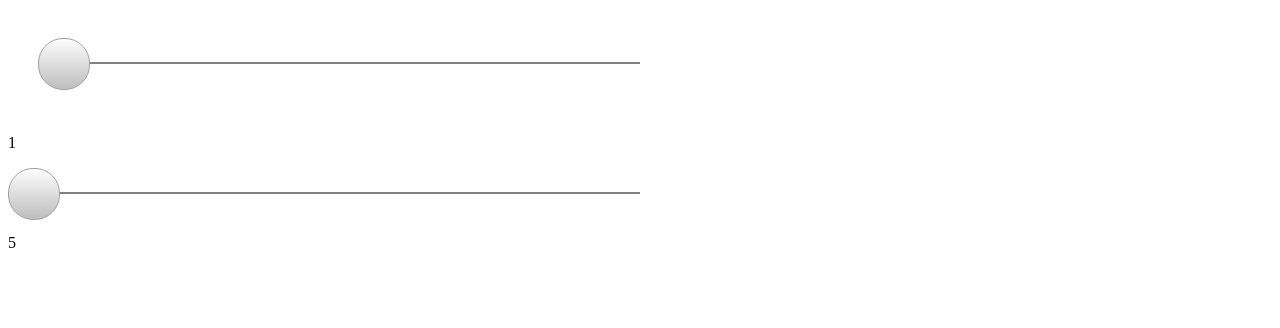
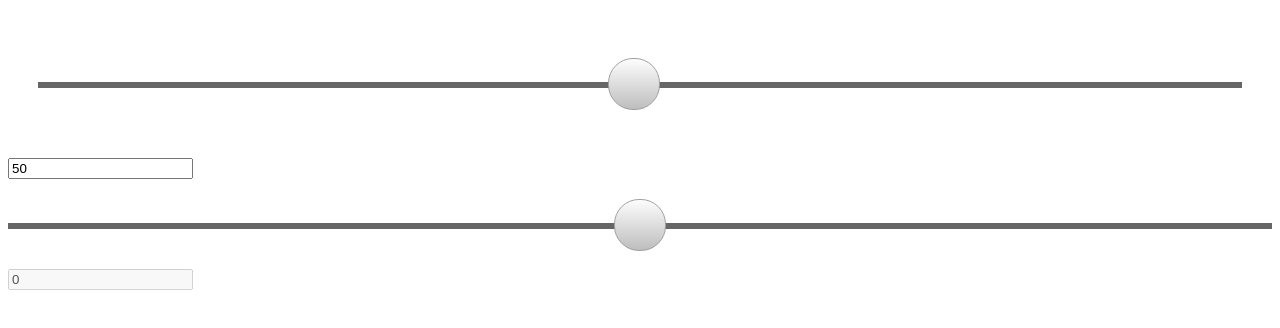
Before and after one commit to ubilabs/mobile-range-slider, a plain HTML site: page index.html in a window 1280 px wide. Drawn offline with Linux system fonts and the light colour scheme.

Commit message:
Code clean up.

```diff
--- a/MobileRangeSlider.css
+++ /dev/null
@@ -1,55 +0,0 @@
-/*
-  * This is a total rewrite of this plugin, done by Ubilabs GmbH
-  *
- * Find more about this template by visiting
- * http://miniapps.co.uk/
- *
- * Copyright (c) 2010 Alex Gibson, http://miniapps.co.uk/
- * Released under MIT license
- *
- */
-
-.slider {
-	position: relative;
-	margin: 0;
-	padding: 0;
-	width: 50%;
-	height: 50px;
-	-webkit-user-select: none;
-	-webkit-tap-highlight-color: rgba(0,0,0,0);
-	-webkit-text-size-adjust: none;
-	-webkit-touch-callout: none;
-}
-
-.track {
-	position: absolute;
-	top: 24px;
-	left: 0;
-	margin: 0;
-	padding: 0;
-	width: 100%;
-	height: 2px;
-	background-color: gray;
-	z-index: -1;
-}
-
-.knob {
-	position: absolute;
-	margin: 0;
-	padding: 0;
-	height: 50px;
-	width: 50px;
-	background-color: black;
-	-webkit-border-radius: 25px;
-	-moz-border-radius: 25px;
-	border-radius: 25px;
-	background: rgb(253,253,253);
-	background: -moz-linear-gradient(top, rgb(253,253,253), rgb(190,190,190));
-	background: -webkit-gradient(linear, left top, left bottom, from(rgb(253,253,253)), to(rgb(190,190,190)));
-	background: -webkit-linear-gradient(top, rgb(253,253,253), rgb(190,190,190));
-	background: -ms-linear-gradient(top, rgb(253,253,253), rgb(190,190,190));
-	background: -o-linear-gradient(top, rgb(253,253,253), rgb(190,190,190));
-	background: linear-gradient(top, rgb(253,253,253), rgb(190,190,190));
-	border: 1px solid rgb(160,160,160);
-	cursor: pointer;
-}
--- a/index.html
+++ b/index.html
@@ -2,78 +2,55 @@
 <html lang="en">
 <head>
 <meta charset="UTF-8" />
-<title>MobileRangeSlider - Touch slider for Webkit / Mobile Safari</title>
-
-<!-- Mobile Viewport -->
+  <title>Mobile Range Slider - A Touch Slider for Webkit / Mobile Safari</title>
   <meta name="viewport" content="width=device-width, initial-scale=1.0, maximum-scale=1.0, user-scalable=no" />
-
-<!-- iOS Full Screen -->
-<meta name="apple-mobile-web-app-capable" content="yes" />
-
-<!-- iOS Status Bar Style (default, black, black-translucent) -->
-<meta name="apple-mobile-web-app-status-bar-style" content="default" />
-
-<!-- CSS Styles -->
-<link rel="stylesheet" href="MobileRangeSlider.css" />
-
-<!-- Main JS -->
-<script type="text/javascript" src="MobileRangeSlider.js"></script>
-
+  <link rel="stylesheet" href="mobile-range-slider.css" />
 </head>
 <body>
 
-<div style="padding:30px">
-
+  <div style="padding: 30px">
     <div id="slider1" class="slider">
-
       <div class="track"></div>
       <div class="knob" role="slider"></div>
-
     </div>
   </div>
 
-<p><span id="slider1-output">0</span></p>
+  <input type="text" id="output1" />
 
   <div id="slider2" class="slider">
-
     <div class="track"></div>
     <div class="knob" role="slider"></div>
-
   </div>
 
-<p><span id="slider2-output">0</span></p>
+  <input type="text" id="output2" disabled />
+
+  <script type="text/javascript" src="mobile-range-slider.js"></script>
 
   <script type="text/javascript">
 
+    var input1 = document.getElementById('output1');
+    var input2 = document.getElementById('output2');
 
-var output1 = document.getElementById('slider1-output');
-
-//slider 1
-var mySlider1 = new MobileRangeSlider('slider1', {
-  value: 1,
+    var slider1 = new MobileRangeSlider('slider1', {
+      value: 50,
       min: 1,
       max: 100,
-  callback: function (percentage) {
-   output1.innerHTML = percentage;
-   console.log("mySlider1", percentage);
+      callback: function(percentage) {
+       input1.value = percentage;
       }
     });
 
-
-var output2 = document.getElementById('slider2-output');
-//slider 2
-var mySlider2 = new MobileRangeSlider('slider2', {
-  value: 5,
-  min: 5,
-  max: 500,
+    var slider2 = new MobileRangeSlider('slider2', {
+      min: -10,
+      max: 10,
       callback: function(value){
-    output2.innerHTML = value;
-    console.log("mySlider2", value);
+        input2.value = value;
       }
     });
 
-
-
+    input1.addEventListener("change", function(){
+      slider1.setValue(input1.value);
+    })
 
   </script>
 
--- /dev/null
+++ b/mobile-range-slider.css
@@ -0,0 +1,41 @@
+.slider {
+  position: relative;
+  margin: 20px 0;
+  width: 100%;
+  height: 50px;
+  -webkit-user-select: none;
+  -webkit-tap-highlight-color: rgba(0,0,0,0);
+  -webkit-text-size-adjust: none;
+  -webkit-touch-callout: none;
+}
+
+.track {
+  position: absolute;
+  top: 24px;
+  left: 0;
+  right: 0;
+  height: 6px;
+  background-color: #666;
+  z-index: -1;
+}
+
+.knob {
+  position: absolute;
+  margin: 0;
+  padding: 0;
+  height: 50px;
+  width: 50px;
+  background-color: black;
+  -webkit-border-radius: 25px;
+  -moz-border-radius: 25px;
+  border-radius: 25px;
+  background: rgb(253,253,253);
+  background: -moz-linear-gradient(top, rgb(253,253,253), rgb(190,190,190));
+  background: -webkit-gradient(linear, left top, left bottom, from(rgb(253,253,253)), to(rgb(190,190,190)));
+  background: -webkit-linear-gradient(top, rgb(253,253,253), rgb(190,190,190));
+  background: -ms-linear-gradient(top, rgb(253,253,253), rgb(190,190,190));
+  background: -o-linear-gradient(top, rgb(253,253,253), rgb(190,190,190));
+  background: linear-gradient(top, rgb(253,253,253), rgb(190,190,190));
+  border: 1px solid rgb(160,160,160);
+  cursor: pointer;
+}
--- a/MobileRangeSlider.js
+++ b/mobile-range-slider.js
@@ -1,32 +1,33 @@
 /*
- * This is a total rewrite of this plugin, done by Ubilabs GmbH
+ * Mobile Range Slider
+ * A Touch Slider for Webkit / Mobile Safari
  *
- * Find more about this plugin by visiting
- * http://miniapps.co.uk/
+ * https://github.com/ubilabs/mobile-range-slider
  *
- * Copyright (c) 2010 - 2012 Alex Gibson, http://miniapps.co.uk/
  * Released under MIT license
  * http://miniapps.co.uk/license/
- *
+ * 2012 Ubilabs, http://ubilabs.net
  */
 
-
+// function.bind() polyfill
+// taken from: https://developer.mozilla.org/en/JavaScript/Reference/Global_Objects/Function/bind#Compatibility
 if (!Function.prototype.bind) {
   Function.prototype.bind = function (oThis) {
     if (typeof this !== "function") {
-      // closest thing possible to the ECMAScript 5 internal IsCallable function
-      throw new TypeError("Function.prototype.bind - what is trying to be bound is not callable");
+      throw new TypeError(
+        "Function.prototype.bind - what is trying to be bound is not callable"
+      );
     }
 
     var aArgs = Array.prototype.slice.call(arguments, 1),
-        fToBind = this,
-        fNOP = function () {},
-        fBound = function () {
-          return fToBind.apply(this instanceof fNOP
-                                 ? this
-                                 : oThis || window,
-                               aArgs.concat(Array.prototype.slice.call(arguments)));
-        };
+      fToBind = this,
+      fNOP = function() { },
+      fBound = function() {
+        return fToBind.apply(
+          this instanceof fNOP ? this : oThis || window,
+          aArgs.concat( Array.prototype.slice.call(arguments) )
+        );
+      };
 
     fNOP.prototype = this.prototype;
     fBound.prototype = new fNOP();
@@ -35,13 +36,17 @@ if (!Function.prototype.bind) {
   };
 }
 
+
 (function(undefined) {
+
+  // mapping of event handlers
   var events = {
     start: ['touchstart', 'mousedown'],
     move: ['touchmove', 'mousemove'],
     end: ['touchend', 'touchcancel', 'mouseup']
   };
 
+  // constructor
   function MobileRangeSlider(element, options) {
 
     this.element = element;
@@ -54,55 +59,51 @@ if (!Function.prototype.bind) {
 
     for (property in this.defaultOptions){
       if (options[property] !== undefined){
-         this.options[property] = options[property];
+        // set options passed to constructor
+        this.options[property] = options[property];
       } else {
+        // set default options
         this.options[property] = this.defaultOptions[property];
       }
     }
 
+    // detect support for Webkit CSS 3d transforms
+    this.supportsWebkit3dTransform = (
+      'WebKitCSSMatrix' in window &&
+      'm11' in new WebKitCSSMatrix()
+    );
+
+    // store references to DOM elements
     if (typeof element === 'string'){
       this.element = document.getElementById(element);
     }
 
-    //detect support for Webkit CSS 3d transforms
-    this.supportsWebkit3dTransform = ('WebKitCSSMatrix' in window && 'm11' in new WebKitCSSMatrix());
     this.knob = this.element.getElementsByClassName('knob')[0];
     this.track = this.element.getElementsByClassName('track')[0];
 
+    // set context for event handlers
     this.start = this.start.bind(this);
     this.move = this.move.bind(this);
     this.end = this.end.bind(this);
 
+    // set the inital value
     this.addEvents("start");
     this.setValue(this.options.value);
 
-
-    window.addEventListener("resize", (function(){
-      this.setValue(this.value);
-    }).bind(this));
+    // update postion on page resize
+    window.addEventListener("resize", this.update.bind(this));
   }
 
+  // default options
   MobileRangeSlider.prototype.defaultOptions = {
-    value: 0,
-    min: 0,
-    max: 100,
-    callback: null
+    value: 0, // initial value
+    min: 0, // minimum value
+    max: 100, // maximum value
+    callback: null // change callback
   };
 
-  MobileRangeSlider.prototype.handle = function(event){
-
-    event.preventDefault();
-
-    if (event.targetTouches){
-      event = event.targetTouches[0];
-    }
-
-    this.moveKnobTo(event.pageX);
-  };
-
-
+  // add event handlers for a given name
   MobileRangeSlider.prototype.addEvents = function(name){
-
     var list = events[name],
       handler = this[name],
       all;
@@ -112,6 +113,7 @@ if (!Function.prototype.bind) {
     }
   };
 
+  // remove event handlers for a given name
   MobileRangeSlider.prototype.removeEvents = function(name){
     var list = events[name],
       handler = this[name],
@@ -122,53 +124,70 @@ if (!Function.prototype.bind) {
     }
   };
 
+  // start to listen for move events
   MobileRangeSlider.prototype.start = function(event) {
     this.addEvents("move");
     this.addEvents("end");
     this.handle(event);
   };
 
+  // handle move events
   MobileRangeSlider.prototype.move = function(event) {
     this.handle(event);
   };
 
+  // stop listening for move events
   MobileRangeSlider.prototype.end = function() {
     this.removeEvents("move");
     this.removeEvents("end");
   };
 
+  // update the knob position
+  MobileRangeSlider.prototype.update = function() {
+    this.setValue(this.value);
+  };
+
+  // set the new value of the slider
   MobileRangeSlider.prototype.setValue = function(value) {
 
-    if (value === undefined){
-      value = this.options.min;
-    }
+    if (value === undefined){ value = this.options.min; }
+
+    value = Math.min(value, this.options.max);
+    value = Math.max(value, this.options.min);
 
     var
       knobWidth = this.knob.offsetWidth,
       trackWidth = this.track.offsetWidth,
       range = this.options.max - this.options.min,
       width = trackWidth - knobWidth,
-      pos = Math.round((value - this.options.min) * width / range);
+      position = Math.round((value - this.options.min) * width / range);
 
-    //use Webkit CSS 3d transforms for hardware acceleration if available
+    this.setKnobPosition(position);
+
+    this.value = value;
+    this.callback(value);
+  };
+
+  MobileRangeSlider.prototype.setKnobPosition = function(x){
+    // use Webkit CSS 3d transforms for hardware acceleration if available
     if (this.supportsWebkit3dTransform) {
-      this.knob.style.webkitTransform = 'translate3d(' + pos + 'px, 0, 0)';
+      this.knob.style.webkitTransform = 'translate3d(' + x + 'px, 0, 0)';
     } else {
       this.knob.style.webkitTransform =
       this.knob.style.MozTransform =
       this.knob.style.msTransform =
       this.knob.style.OTransform =
-      this.knob.style.transform = 'translateX(' + pos + 'px)';
+      this.knob.style.transform = 'translateX(' + x + 'px)';
     }
-
-    this.value = value;
-    this.callback(value);
   };
 
-  //moves the slider
-  MobileRangeSlider.prototype.moveKnobTo = function(pos) {
+  // handle a mouse event
+  MobileRangeSlider.prototype.handle = function(event){
+    event.preventDefault();
+    if (event.targetTouches){ event = event.targetTouches[0]; }
 
-    var element,
+    var position = event.pageX,
+      element,
       knobWidth = this.knob.offsetWidth,
       trackWidth = this.track.offsetWidth,
       width = trackWidth - knobWidth,
@@ -176,33 +195,23 @@ if (!Function.prototype.bind) {
       value;
 
     for (element = this.element; element; element = element.offsetParent){
-      pos -= element.offsetLeft;
+      position -= element.offsetLeft;
     }
 
-    pos += knobWidth / 2;
-    pos = Math.min(pos, trackWidth);
-    pos = Math.max(pos - knobWidth, 0);
+    // keep knob in the bounds
+    position += knobWidth / 2;
+    position = Math.min(position, trackWidth);
+    position = Math.max(position - knobWidth, 0);
 
-    //use Webkit CSS 3d transforms for hardware acceleration if available
-    if (this.supportsWebkit3dTransform) {
-      this.knob.style.webkitTransform = 'translate3d(' + pos + 'px, 0, 0)';
-    } else {
-      this.knob.style.webkitTransform =
-      this.knob.style.MozTransform =
-      this.knob.style.msTransform =
-      this.knob.style.OTransform =
-      this.knob.style.transform = 'translateX(' + pos + 'px)';
-    }
+    this.setKnobPosition(position);
 
-    //return value change as a percentage
-    value = this.options.min + Math.round(pos  * range / width );
-
+    // update
+    value = this.options.min + Math.round(position * range / width);
     this.setValue(value);
   };
 
-  //callback method will be implemented by user
+  // call callback with new value
   MobileRangeSlider.prototype.callback = function(value) {
-
     if (this.options.callback){
       this.options.callback(value);
     }
@@ -210,5 +219,4 @@ if (!Function.prototype.bind) {
 
   //public function
   window.MobileRangeSlider = MobileRangeSlider;
-
 })();
```
Also changed, not shown: 2 other files. Lines whose indentation alone changed are shown as unchanged.
